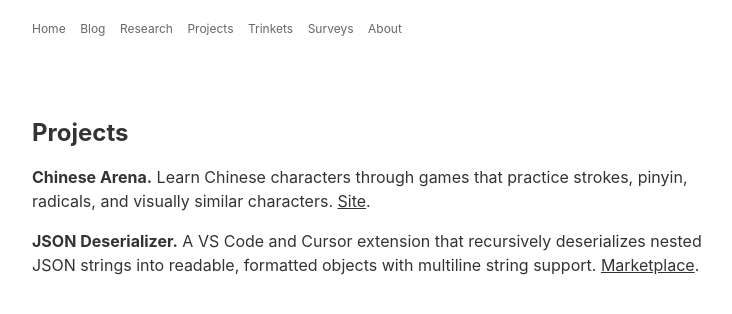
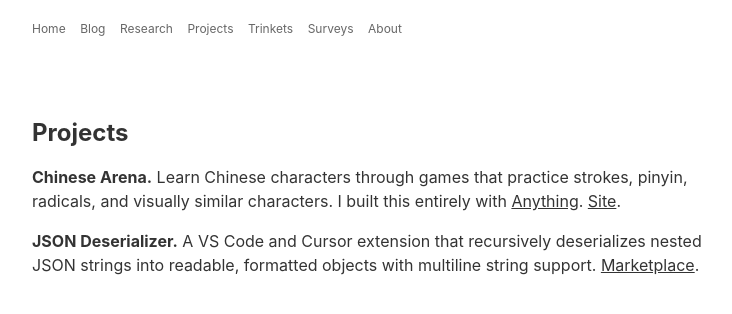
Before and after one commit to danielchen0/danielchen0.github.io, a Jekyll site: the page built from projects.markdown, in a window 1280 px wide. Shown: the top 314 px of the page, without its empty margins (258-990 px from the left). Built offline with Jekyll 4.4.1, drawn with Linux system fonts in a browser that asks for light colours.

Commit message:
Update Chinese Arena project note

```diff
--- a/projects.markdown
+++ b/projects.markdown
@@ -5,7 +5,7 @@ page_id: projects
 ---
 
 <p>
-    <b>Chinese Arena.</b> Learn Chinese characters through games that practice strokes, pinyin, radicals, and visually similar characters. <a href='https://www.chinesearena.com/' target='_blank'>Site</a>.
+    <b>Chinese Arena.</b> Learn Chinese characters through games that practice strokes, pinyin, radicals, and visually similar characters. I built this entirely with <a href='https://anything.com' target='_blank'>Anything</a>. <a href='https://www.chinesearena.com/' target='_blank'>Site</a>.
 </p>
 
 <p>
```
